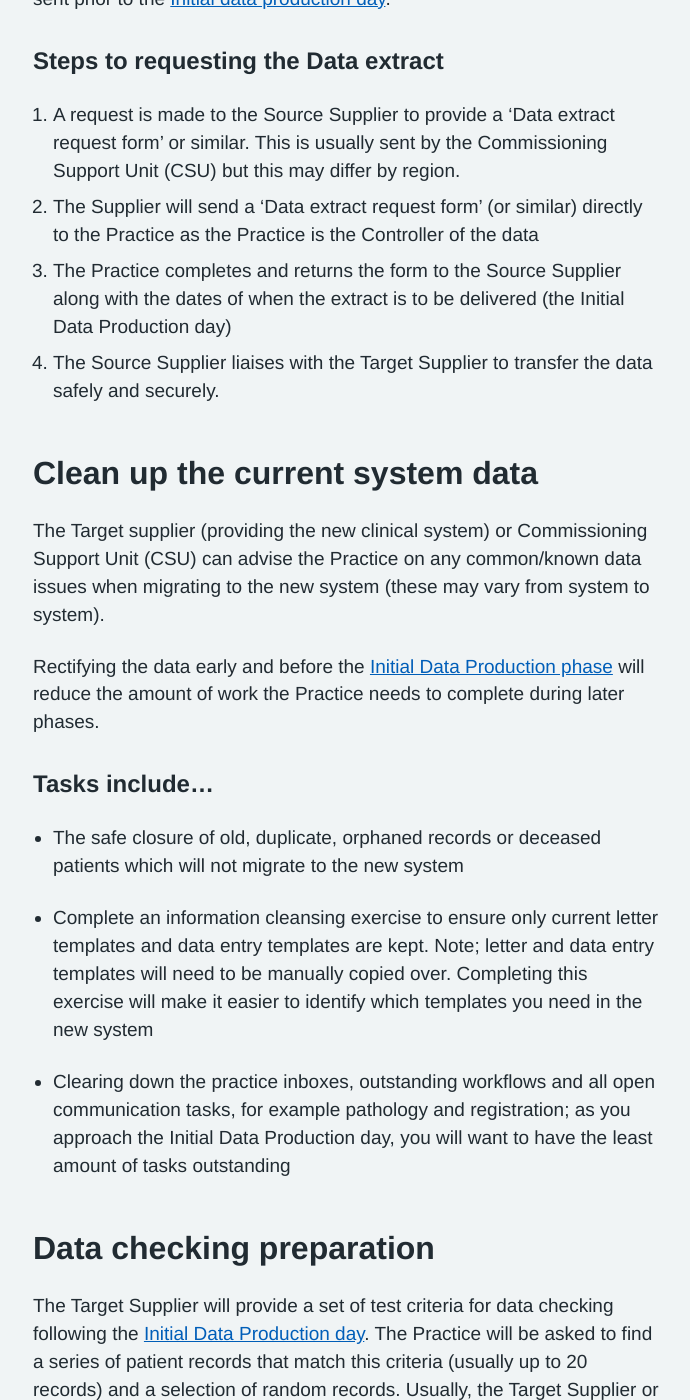
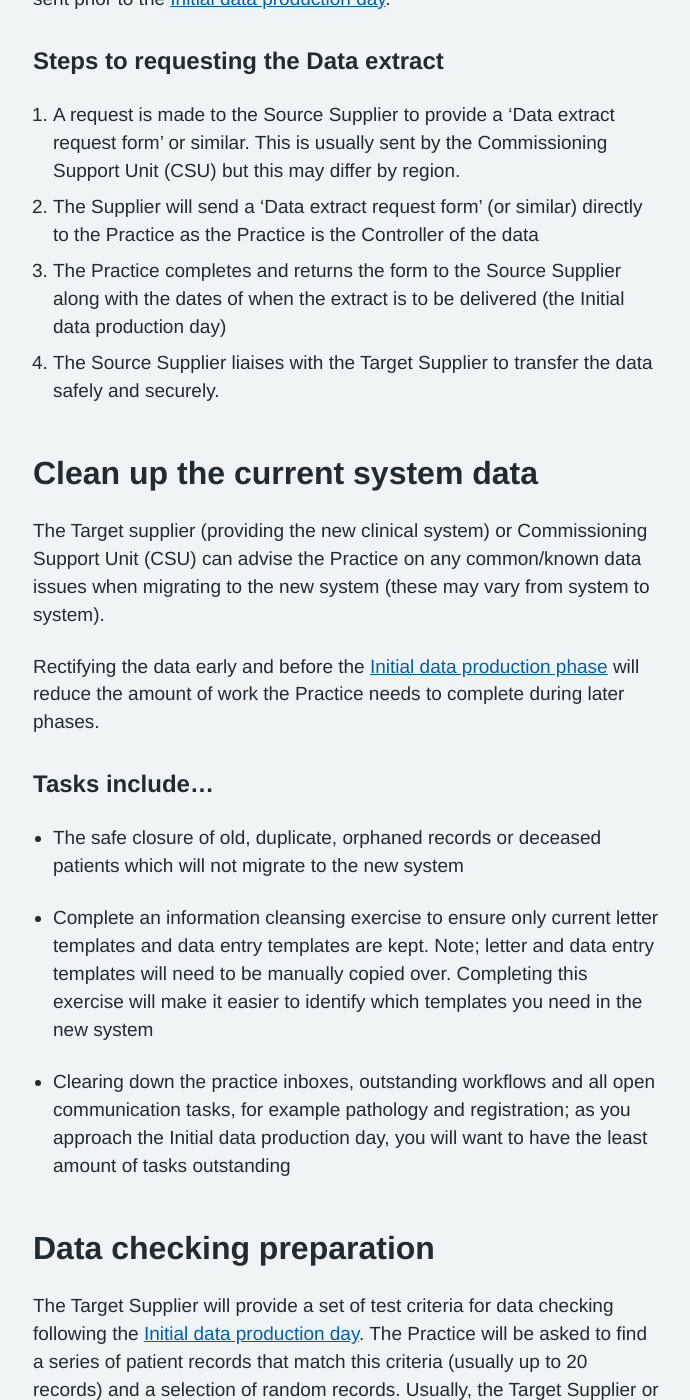
Before and after one commit to nhsconnect/prm-practice-migration, a Jekyll site: the page built from guide/03-early-prep-and-planning.md, in a window 1280 px wide and 1400 px high, scrolled down 1064 px. Shown: the whole window, without its empty margins (127-817 px from the left). Built offline with Jekyll 4.4.1, drawn with Linux system fonts in a browser that asks for light colours; some web fonts are replaced; some of the changed text lies outside the part shown.

```diff
--- a/guide/03-early-prep-and-planning.md
+++ b/guide/03-early-prep-and-planning.md
@@ -24,14 +24,14 @@ __The request needs to be completed as early as possible__. The Source Suppliers
 
 1. A request is made to the Source Supplier to provide a ‘Data extract request form’ or similar. This is usually sent by the Commissioning Support Unit (CSU) but this may differ by region.
 2. The Supplier will send a ‘Data extract request form’ (or similar) directly to the Practice as the Practice is the Controller of the data
-3. The Practice completes and returns the form to the Source Supplier along with the dates of when the extract is to be delivered (the Initial Data Production day)
+3. The Practice completes and returns the form to the Source Supplier along with the dates of when the extract is to be delivered (the Initial data production day)
 4. The Source Supplier liaises with the Target Supplier to transfer the data safely and securely.
 
 ## Clean up the current system data
 
 The Target supplier (providing the new clinical system) or Commissioning Support Unit (CSU) can advise the Practice on any common/known data issues when migrating to the new system (these may vary from system to system).
 
-Rectifying the data early and before the [Initial Data Production phase](initial-data-production) will reduce the amount of work the Practice needs to complete during later phases.
+Rectifying the data early and before the [Initial data production phase](initial-data-production) will reduce the amount of work the Practice needs to complete during later phases.
 
 
 ### Tasks include...
@@ -42,15 +42,15 @@ Rectifying the data early and before the [Initial Data Production phase](initial
 * Complete an information cleansing exercise to ensure only current letter templates and data entry templates are kept. Note; letter and data entry templates will need to be manually copied over. Completing this exercise will make it easier to identify which templates you need in the new system
 
 
-* Clearing down the practice inboxes, outstanding workflows and all open communication tasks, for example pathology and registration; as you approach the Initial Data Production day, you will want to have the least amount of tasks outstanding
+* Clearing down the practice inboxes, outstanding workflows and all open communication tasks, for example pathology and registration; as you approach the Initial data production day, you will want to have the least amount of tasks outstanding
 
 
 
 ## Data checking preparation
 
-The Target Supplier will provide a set of test criteria for data checking following the [Initial Data Production day](initial-data-production). The Practice will be asked to find a series of patient records that match this criteria (usually up to 20 records) and a selection of random records. Usually, the Target Supplier or Commissioning Support Unit (CSU) will assist with the initial selection of records before asking the Practice to complete finding the remaining patient records unaided.
+The Target Supplier will provide a set of test criteria for data checking following the [Initial data production day](initial-data-production). The Practice will be asked to find a series of patient records that match this criteria (usually up to 20 records) and a selection of random records. Usually, the Target Supplier or Commissioning Support Unit (CSU) will assist with the initial selection of records before asking the Practice to complete finding the remaining patient records unaided.
 
-The Practice will need to detail the selected patient records in a document provided by the Target Supplier. The list of selected patient records will need to be available on the [Initial Data Production day](initial-data-production).
+The Practice will need to detail the selected patient records in a document provided by the Target Supplier. The list of selected patient records will need to be available on the [Initial data production day](initial-data-production).
 
 
 ### Is a reconciliation needed?
```
